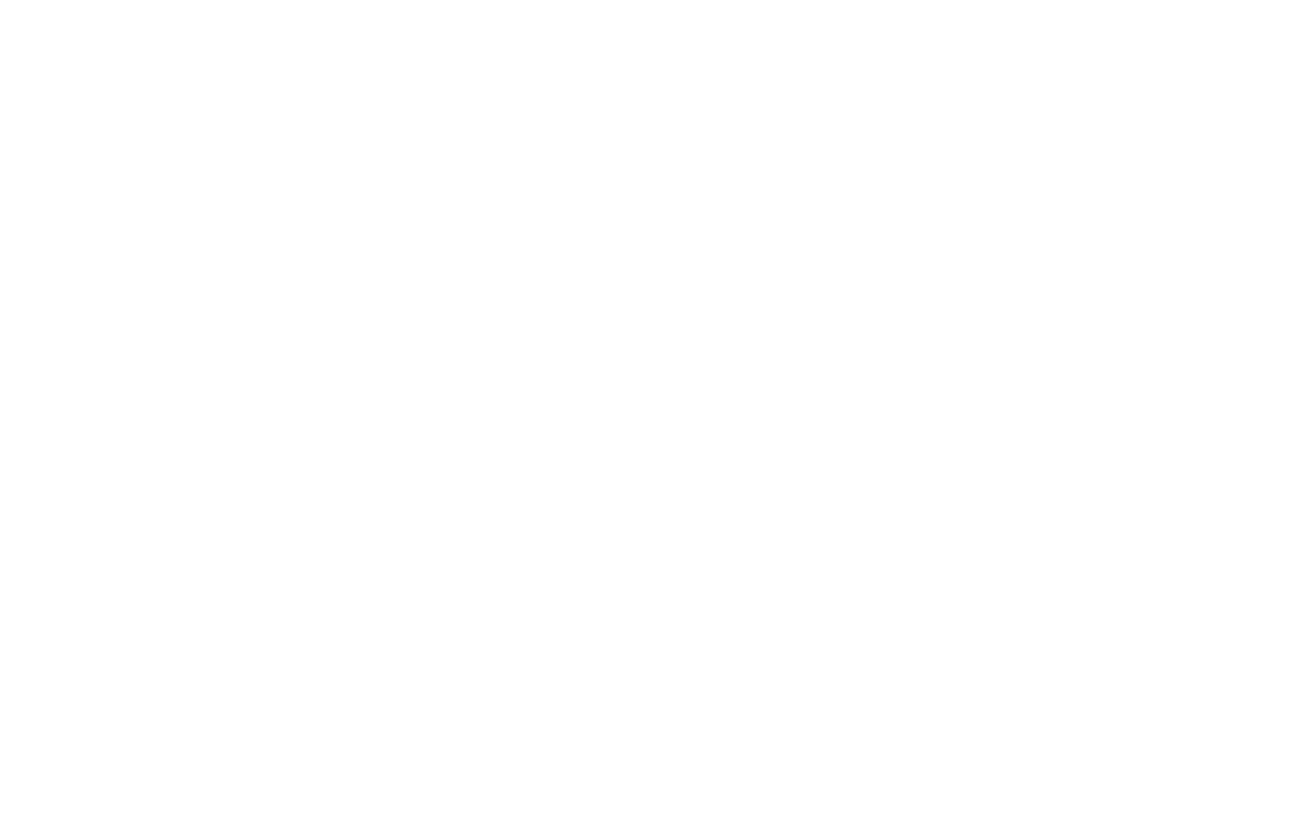
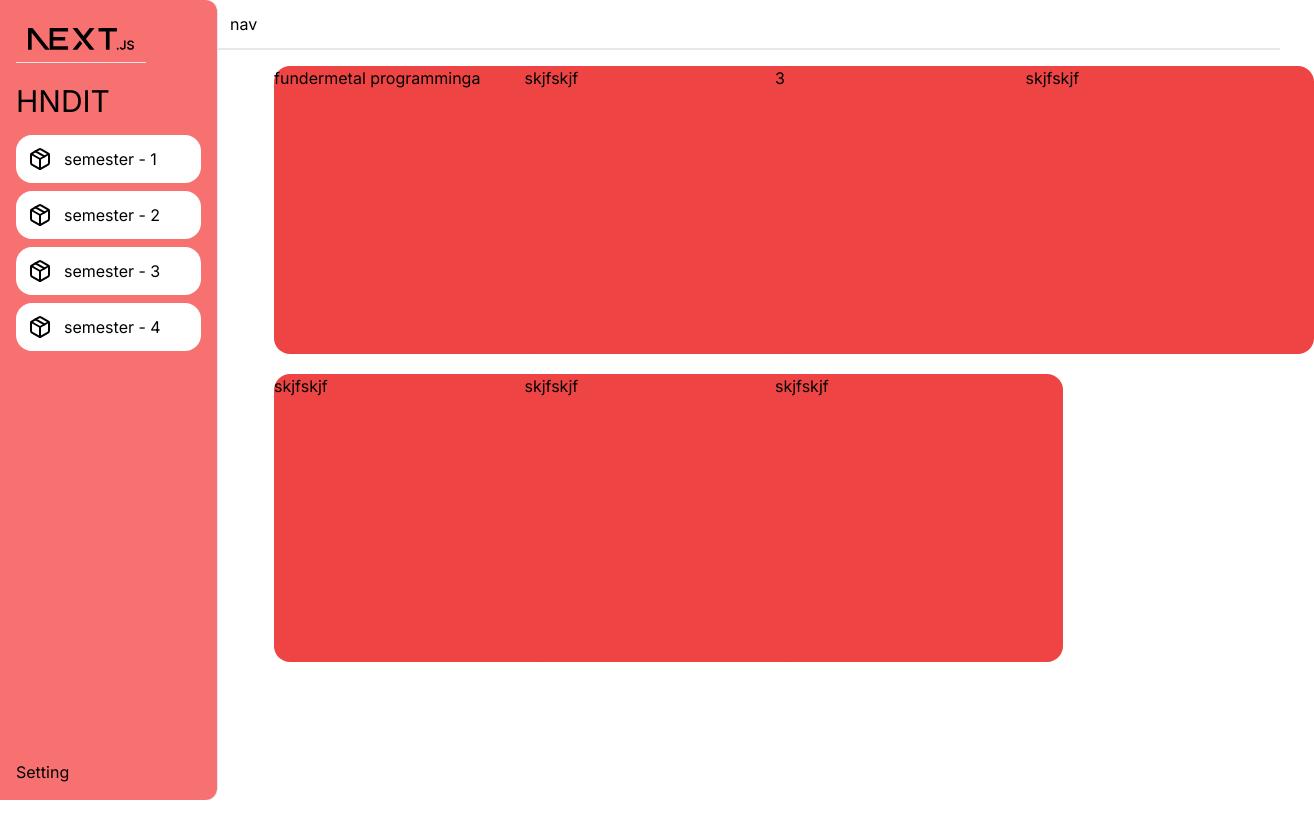
Before and after one commit to DPLakmal/LMS-App, a Next.js app: page / in a window 1280 px wide. Shown: the top 838 px of the page, 1314 px wide, since content can reach past the window. Before the commit the page ends 800 px from the top, so only its background shows below. Built offline with nearby package versions, Linux system fonts and the light colour scheme.

Commit message:
add sidebar

```diff
--- /dev/null
+++ b/app/(component)/(sidebar)/content.tsx
@@ -0,0 +1,22 @@
+import Link from "next/link"
+
+export default function Content() {
+    const subjects = [
+        { title: "fundermetal programminga",
+     href:"4032"
+    },
+        { title: "skjfskjf", }, { title: "3", }, { title: "skjfskjf", },
+        { title: "skjfskjf", }, { title: "skjfskjf", }, { title: "skjfskjf", }
+    ]
+    return (
+        <div className="min-w-60 grid  grid-cols-1 md:grid-cols-2 lg:grid-cols-4 gap-5 mx-10">
+            {subjects.map((item) => (
+
+       <Link href={"/4032"}>
+       <div  className=" size-72 bg-red-500 rounded-2xl"> {item.title}</div>
+
+       </Link>
+            ))}
+        </div>
+    )
+}
--- /dev/null
+++ b/app/(component)/(sidebar)/menuList.tsx
@@ -0,0 +1,45 @@
+import { Package, PackageOpen } from "lucide-react";
+
+
+export default function MenuList() {
+    const menuList = [
+        {
+            id: 1,
+            name: 'semester -  1'
+        },
+        {
+            id: 2,
+            name: 'semester - 2'
+        },
+        {
+            id: 2,
+            name: 'semester - 3'
+        },
+        {
+            id: 2,
+            name: 'semester -  4'
+        },
+
+    ];
+    return (
+        <>
+            <div className="text-3xl mb-4">HNDIT</div>
+            <div className="space-y-2">
+                {menuList.map((item, index) => (
+
+                    <div className="p-3 rounded-2xl bg-white hover:bg-gray-200">
+                        <div className="flex flex-row gap-x-3">
+                            <div className="hover:hidden">
+                            <PackageOpen className="hidden" />
+                            <Package className="" />
+                            </div>
+
+                            {item.name}
+                        </div>
+                    </div>
+                ))
+                }
+            </div>
+        </>
+    )
+}
--- /dev/null
+++ b/app/(component)/(sidebar)/siderBar.tsx
@@ -0,0 +1,20 @@
+import Image from "next/image"
+import MenuList from "./menuList"
+
+
+
+export default function SiderBar() {
+     return (
+        <div className="flex flex-col w-64 border-r min-h-screen p-4 rounded-r-xl  bg-red-400">
+            <div className="">
+                <Image src='/next.svg' alt={"faas"} width={130} height={130}
+                    className="border-b p-3" />
+            </div>
+            <div className="grow my-5">
+                <MenuList/>
+            </div>
+
+            <div className="">Setting</div>
+        </div>
+    )
+}
--- a/app/(component)/siderBar.tsx
+++ /dev/null
@@ -1,36 +0,0 @@
-import Image from "next/image"
-
-
-
-export default function SiderBar() {
-    const menuList = [
-        {
-            id: 1,
-            name: 'sem  1'
-        },
-        {
-            id: 2,
-            name: 'sem  2'
-        },
-
-    ];
-
-    return (
-        <div className="h-full w-64 md:flex flex-col fixed inset-y-0 z-50 ">
-        <div className="flex flex-col bg-white overflow-auto border-r shadow-md">
-            <Image src='/next.svg' alt={"faas"} width={130} height={130}
-                className="border-b p-3" />
-            <div className="">
-
-                {menuList.map((item, index) => (
-                    <div className="p-3 hover:bg-gray-200">
-                        {item.name}
-                    </div>
-                ))
-                }
-            </div>
-
-            </div>
-        </div>
-    )
-}
--- /dev/null
+++ b/app/[subjectId]/page.tsx
@@ -0,0 +1,8 @@
+
+export default function subject() {
+    return (
+        <div>
+            mesfsf work!
+        </div>
+    )
+}
--- a/app/dashboard/page.tsx
+++ b/app/dashboard/page.tsx
@@ -1,5 +1,5 @@
 import Image from "next/image"
-import SiderBar from "../(component)/siderBar"
+import SiderBar from "../(component)/(sidebar)/siderBar"
 import NavBar from "../(component)/navBar"
 
 
--- a/app/page.tsx
+++ b/app/page.tsx
@@ -1,9 +1,16 @@
-import Image from "next/image";
+import SiderBar from "./(component)/(sidebar)/siderBar";
+import Content from "./(component)/(sidebar)/content";
 
 export default function Home() {
-  return (
-    <main>
 
+  return (<div className="flex items-start justify-between ">
+    <SiderBar />
+    <main className="flex flex-col w-full h-full ">
+      <div className="border-b-2 p-3">nav</div>
+      <div className="h-screen w-full m-4">
+     <Content/>
+      </div>
     </main >
+  </div>
   );
 }
--- a/package.json
+++ b/package.json
@@ -9,6 +9,7 @@
     "lint": "next lint"
   },
   "dependencies": {
+    "lucide-react": "^0.344.0",
     "next": "14.1.1",
     "react": "^18",
     "react-dom": "^18"
--- a/tailwind.config.ts
+++ b/tailwind.config.ts
@@ -13,6 +13,7 @@ const config: Config = {
         "gradient-conic":
           "conic-gradient(from 180deg at 50% 50%, var(--tw-gradient-stops))",
       },
+
     },
   },
   plugins: [],
```
Also changed, not shown: app/(component)/navBar.tsx (+43 -5 lines), app/globals.css (line endings or trailing spaces), 1 other file (tests, documents, lock files or other folders).
